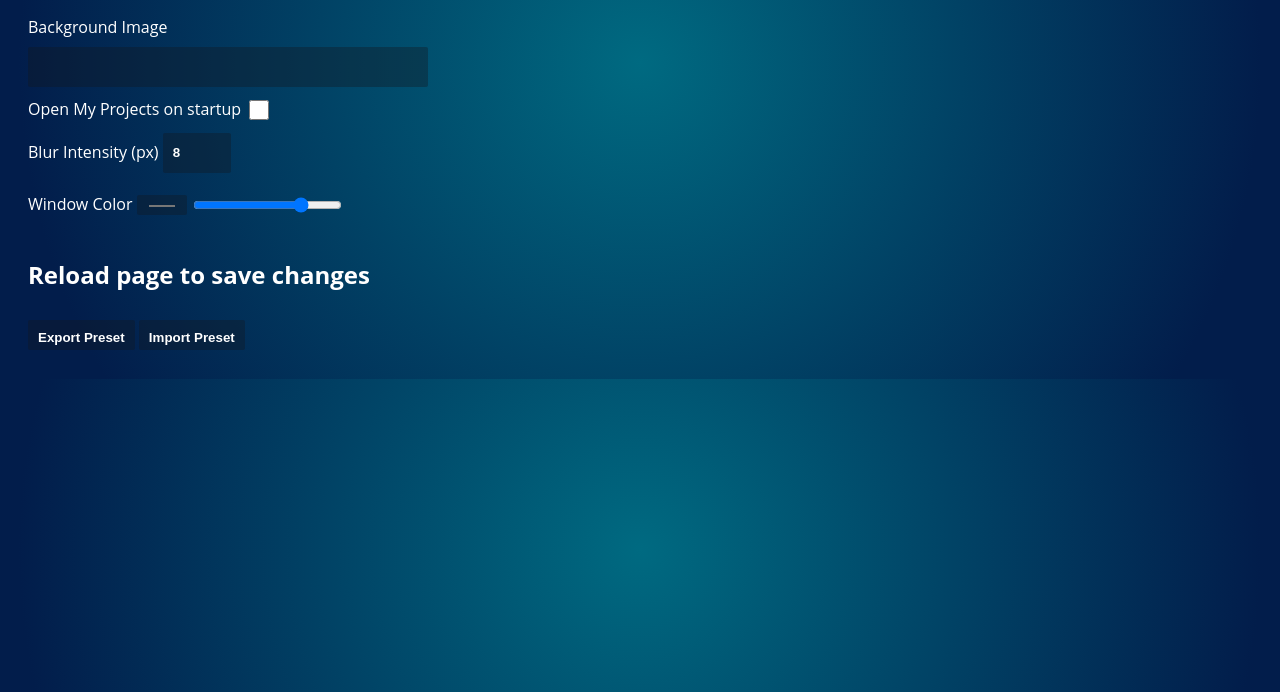
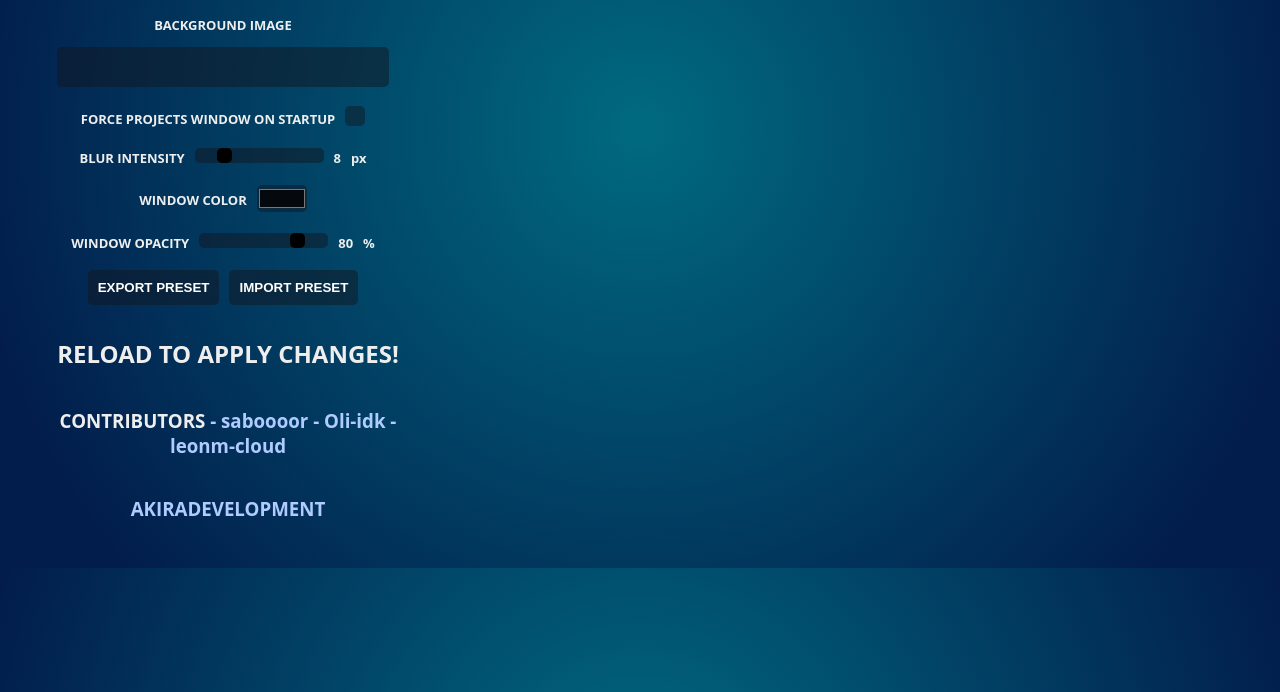
Before and after one commit to AkiraDevelopment/BetterGeode, a browser extension: page index.html in a window 1280 px wide. Shown: the part 108-800 px from the top of the page. Drawn offline with Linux system fonts and the light colour scheme; a web font is replaced by a local one.

Commit message:
better styling woo

```diff
--- a/bettergeode.js
+++ b/bettergeode.js
@@ -1,8 +1,10 @@
 const bgInput = document.getElementById('bginput');
 const projInput = document.getElementById('projinput');
 const blurInput = document.getElementById('blurinput');
+const blurInputText = document.getElementById('blurinputtext');
 const winbgInput = document.getElementById('winbginput');
 const alphaInput = document.getElementById('alpha');
+const alphaInputText = document.getElementById('alphainputtext');
 const importButton = document.getElementById("importButton");
 const exportButton = document.getElementById("exportButton");
 
@@ -11,31 +13,43 @@ const { image, projectsonload, blur, winbg, winopacity } = await chrome.storage.
 bgInput.value = image ?? '';
 projInput.checked = projectsonload ?? false;
 blurInput.value = blur ?? 8;
+blurInputText.innerText = blur ?? 8;
 winbgInput.value = winbg ?? '#05090E';
 alphaInput.value = winopacity ?? 0.8;
+alphaInputText.innerText = Math.round((winopacity ?? 0.8) * 100);
 
 bgInput.oninput = async event => {
-  await chrome.storage.sync.set({ image: event.target.value })
+  await chrome.storage.sync.set({ image: event.target.value });
   console.log(`Set image to: ${event.target.value}`);
 }
 
 projInput.onchange = async event => {
-  await chrome.storage.sync.set({ projectsonload: event.target.checked })
+  await chrome.storage.sync.set({ projectsonload: event.target.checked });
   console.log(`Set projectsonload to: ${event.target.checked}`);
 }
 
+blurInput.oninput = async event => {
+  blurInputText.innerText = event.target.value;
+}
+
 blurInput.onchange = async event => {
-  await chrome.storage.sync.set({ blur: event.target.value })
+  await chrome.storage.sync.set({ blur: event.target.value });
+  blurInputText.innerText = event.target.value;
   console.log(`Set blur to: ${event.target.value}`);
 }
 
-winbgInput.oninput = async event => {
+winbgInput.onchange = async event => {
   await chrome.storage.sync.set({ winbg: event.target.value });
   console.log(`Set winbg to: ${event.target.value}`);
 }
 
 alphaInput.oninput = async event => {
+  alphaInputText.innerText = Math.round(event.target.value * 100);
+}
+
+alphaInput.onchange = async event => {
   await chrome.storage.sync.set({ winopacity: event.target.value });
+  alphaInputText.innerText = Math.round(event.target.value * 100);
   console.log(`Set winopacity to: ${event.target.value}`);
 }
 
--- a/index.html
+++ b/index.html
@@ -4,17 +4,59 @@
     <link rel="stylesheet" href="style.css" />
   </head>
   <body>
-    <h1>BETTER GEODE</h1>
-    <label>Background Image</label>
-    <input type="text" id="bginput"></input>
-    <label>Open My Projects on startup <input type="checkbox" id="projinput"></input></label>
-    <label>Blur Intensity (px) <input type="number" id="blurinput" min="0" max="40" value="8"></input></label>
-    <label>Window Color <input type="color" id="winbginput"> <input type="range" id="alpha" min="0" max="1" step="0.01" value="0.8"></label>
-    <h2>Reload page to save changes</h2>
-    <div>
-      <button id="exportButton">Export Preset</button>
-      <button id="importButton">Import Preset</button>
-    </div>
+    <h1>
+      BETTER GEODE
+    </h1>
+    <label for="bginput" style="flex-direction: column; gap: 15px;">
+      <span>BACKGROUND IMAGE</span>
+      <input style="width: 80%;" type="text" id="bginput">
+    </label>
+    <label for="projinput">
+      FORCE PROJECTS WINDOW ON STARTUP
+      <input type="checkbox" id="projinput">
+    </label>
+    <label for="blurinput">
+      BLUR INTENSITY
+      <input type="range" id="blurinput" min="0" max="40" value="8">
+      <span id="blurinputtext">8</span>px
+    </label>
+    <label for="winbginput">
+      WINDOW COLOR
+      <input type="color" id="winbginput">
+    </label>
+    <label for="alpha">
+      WINDOW OPACITY
+      <input type="range" id="alpha" min="0" max="1" step="0.01" value="0.8">
+      <span id="alphainputtext">80</span>%
+    </label>
+    <label>
+      <button id="exportButton">
+        EXPORT PRESET
+      </button>
+      <button id="importButton">
+        IMPORT PRESET
+      </button>
+    </label>
+    <h2>
+      RELOAD TO APPLY CHANGES!
+    </h2>
+    <h3>
+      CONTRIBUTORS
+      <a href="https://github.com/saboooor">
+        - saboooor
+      </a>
+      <a href="https://github.com/Oli-idk">
+        - Oli-idk
+      </a>
+      <a href="https://github.com/leonm-cloud">
+        - leonm-cloud
+      </a>
+    </h3>
+    <h3>
+      <a href="https://github.com/AkiraDevelopment">
+        AKIRADEVELOPMENT
+      </a>
+    </h3>
     <script src="bettergeode.js" type="module"></script>
   </body>
 </html>
--- a/style.css
+++ b/style.css
@@ -1,36 +1,96 @@
 
 @import url(https://cdn.geode.host/fonts/metropolis/stylesheet.css);
+
 body {
+  display: grid;
+  text-align: center;
   width: 400px;
-  background-color: #0D2E4B;
-  color: white;
   padding: 20px;
-  display: grid;
+  background: radial-gradient(circle at center 35%, rgb(0, 106, 129) 0, rgb(2, 29, 75) 87%);
+  font-family: Metropolis,Open Sans,sans-serif;
+  color: #eeeeee;
+}
+
+label {
+  display: flex;
   gap: 10px;
-  font-family: Metropolis,Open Sans,sans-serif;
-  background: radial-gradient(circle at center 35%, rgb(0, 106, 129) 0, rgb(2, 29, 75) 87%);
+  justify-content: center;
+  align-items: center;
+  font-size: small;
+  font-weight: bold;
+  margin: 10px 10px 10px 0px;
+  position: relative;
 }
+
 input, button {
-  height: 20px;
+  min-height: 20px;
   min-width: 20px;
-  outline: none;
-  background-color: rgba(18, 23, 32, 0.363);
+  background-color: rgba(18, 23, 32, 0.5);
   transition-duration: 200ms;
   color: white;
   border: none;
   padding: 10px;
+  font-weight: bold;
+  border-radius: 5px;
+  margin: 0;
   position: relative;
   vertical-align: middle;
-  bottom: 1px;
-  font-weight: bold;
-  border-radius: 2px;
+  bottom: 2px;
 }
+
+input[type=range], input[type=color] {
+  padding: 0;
+}
+
 input:hover, button:hover {
   background-color: rgba(18, 23, 32, 0.6);
 }
-button {
-  height: 30px;
+
+a {
+  text-decoration: none;
+  color: rgb(175, 203, 255);
 }
-input [type =range] {
-  padding: 0;
+
+input[type="checkbox"] {
+  -webkit-appearance: none;
+  appearance: none;
+  width: 1.15em;
+  height: 1.15em;
+  transform: translateY(-0.075em);
+  display: grid;
+  place-content: center;
 }
+
+input[type="checkbox"]::before {
+  content: "";
+  width: 0.65em;
+  height: 0.65em;
+  clip-path: polygon(14% 44%, 0 65%, 50% 100%, 100% 16%, 80% 0%, 43% 62%);
+  transform: scale(0);
+  transform-origin: bottom left;
+  transition: 120ms transform ease-in-out;
+  box-shadow: inset 1em 1em;
+}
+
+input[type="checkbox"]:checked::before {
+  transform: scale(1);
+}
+
+input[type="checkbox"]:focus {
+  outline: max(2px, 0.15em) solid currentColor;
+  outline-offset: max(2px, 0.15em);
+}
+
+input[type="range"] {
+  -webkit-appearance: none;
+  appearance: none;
+  min-height: 0;
+}
+
+input[type="range"]::-webkit-slider-thumb {
+  -webkit-appearance: none;
+  width: 15px;
+  height: 15px;
+  background: black;
+  border-radius: 5px;
+}
```
